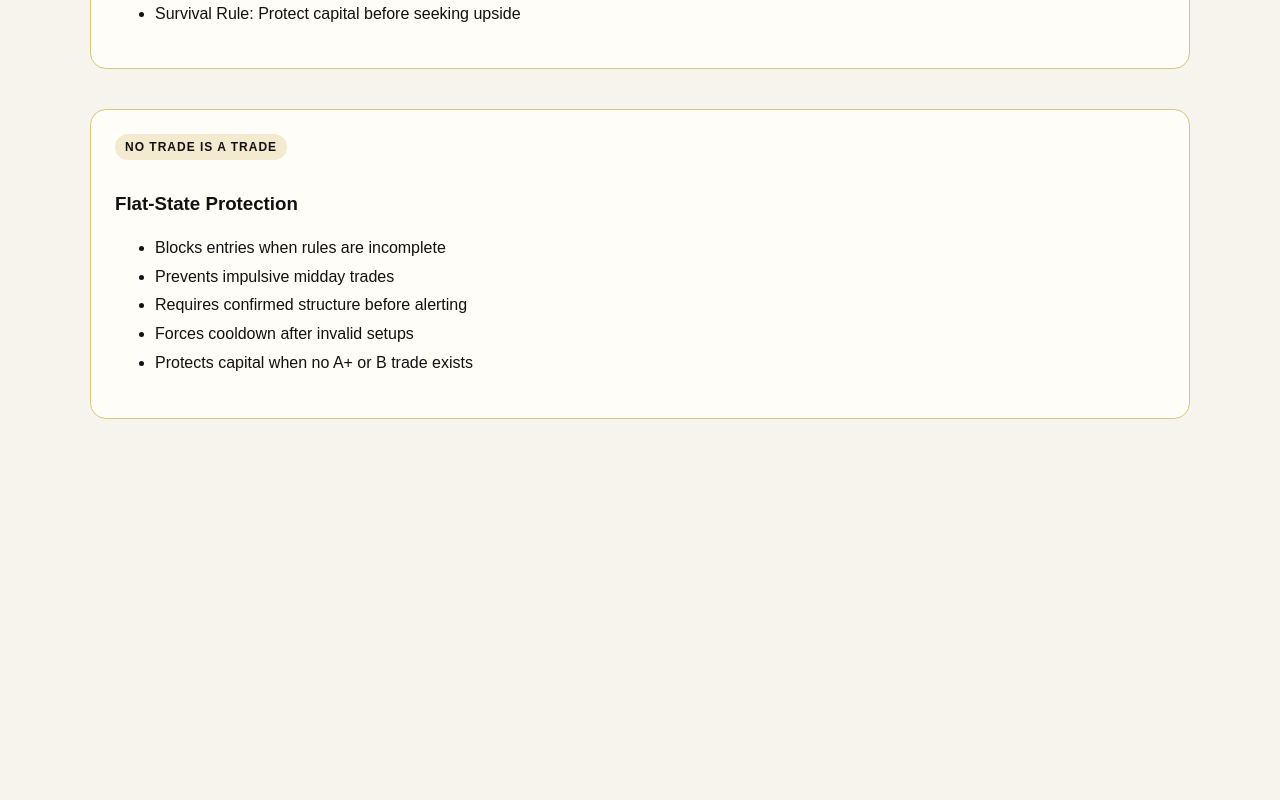
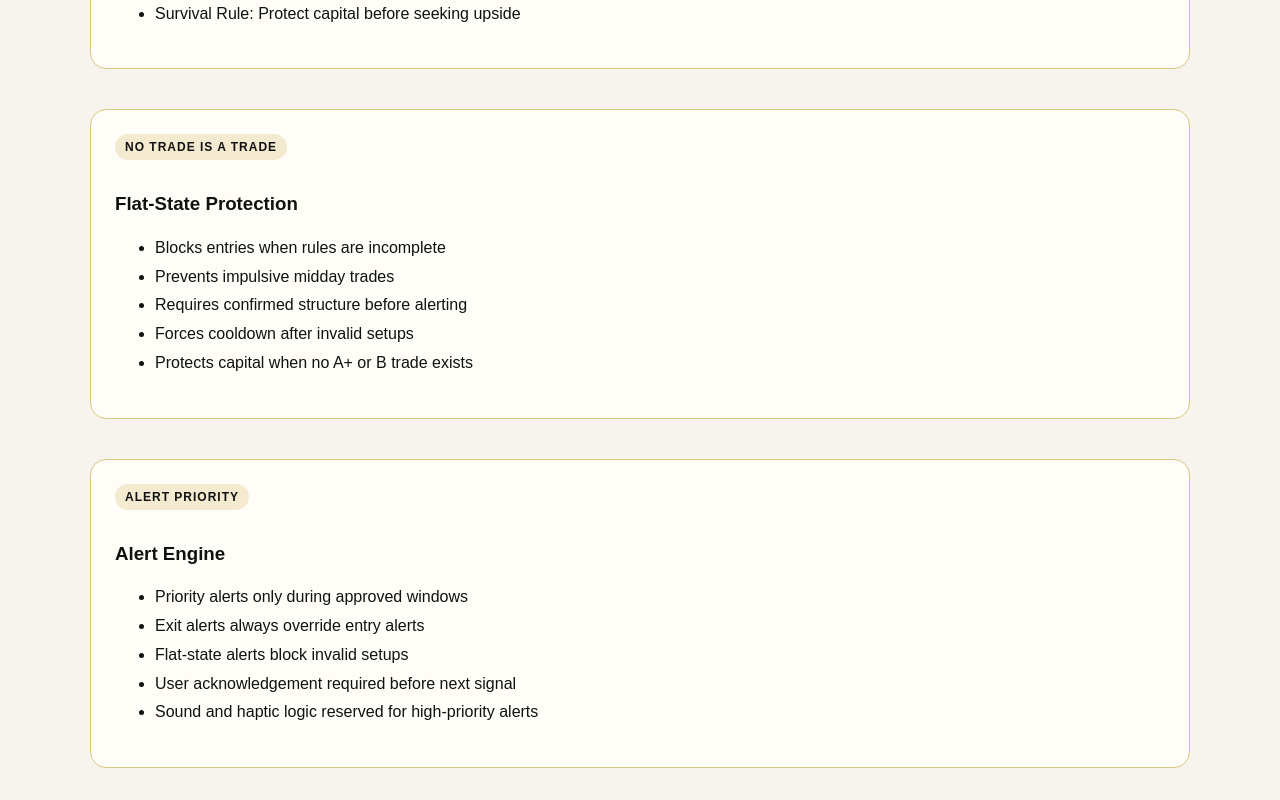
Before and after one commit to 1anointedradio-maker/elharvest-web, a Next.js app: page / in a window 1280 px wide. Shown: the part 1977-2777 px from the top of the page. Before the commit the page ends 2428 px from the top, so only its background shows below. Built offline with nearby package versions, Linux system fonts and the light colour scheme.

Commit message:
Update alert engine details and add new section

```diff
--- a/app/page.jsx
+++ b/app/page.jsx
@@ -4,7 +4,7 @@ export default function Home() {
       title: "Rules Engine",
       status: "Online",
       badge: "ACTIVE",
-      detail: "A+ / B trade hierarchy active. C trades disabled by default.",
+      detail: "A+ / B trade hierarchy active.<li>C Trades: Disabled by default</li>",
     },
     {
       title: "Market Window",
@@ -23,7 +23,7 @@ export default function Home() {
       status: "Pending",
       badge: "BUILD",
       detail:
-        "Priority alerts, acknowledgement, haptics, and sound logic pending.",
+  "Priority alerts, acknowledgement, haptics, and sound logic pending",
     },
     {
       title: "Replay Engine",
@@ -219,6 +219,40 @@ export default function Home() {
     <li>Protects capital when no A+ or B trade exists</li>
   </ul>
 </section>
+      <section
+  style={{
+    marginTop: "40px",
+    background: "#fffdf7",
+    border: "1px solid #d9c77b",
+    borderRadius: "16px",
+    padding: "24px",
+  }}
+>
+  <div
+    style={{
+      display: "inline-block",
+      fontSize: "12px",
+      fontWeight: "bold",
+      letterSpacing: "1px",
+      padding: "6px 10px",
+      borderRadius: "999px",
+      background: "#f3ead0",
+      marginBottom: "14px",
+    }}
+  >
+    ALERT PRIORITY
+  </div>
+
+  <h3>Alert Engine</h3>
+
+  <ul style={{ lineHeight: "1.8" }}>
+    <li>Priority alerts only during approved windows</li>
+    <li>Exit alerts always override entry alerts</li>
+    <li>Flat-state alerts block invalid setups</li>
+    <li>User acknowledgement required before next signal</li>
+    <li>Sound and haptic logic reserved for high-priority alerts</li>
+  </ul>
+</section>
     </main>
   );
 }
```
